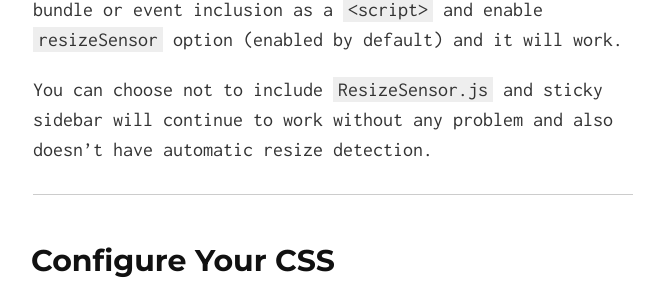
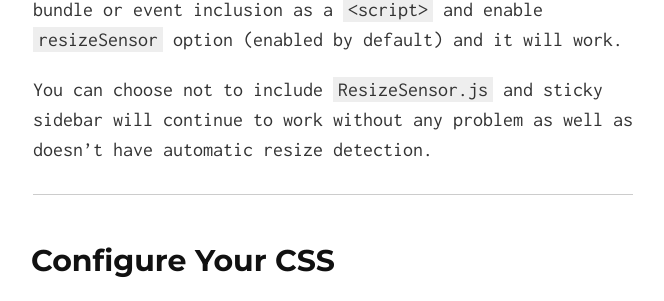
Before and after one commit to abouolia/sticky-sidebar, a Jekyll site: the page built from index.md, in a window 1280 px wide and 900 px high, scrolled down 4697 px. Shown: the part 181-482 px from the top of the window, without its empty margins (307-971 px from the left). Built offline with Jekyll 4.4.1, drawn with Linux system fonts in a browser that asks for light colours.

Commit message:
Update index.md

```diff
--- a/index.md
+++ b/index.md
@@ -154,7 +154,7 @@ Make sure to include ``jquery.sticky-sidebar.js`` script file after ``jquery.js`
 
 Integrate [ResizeSensor.js](https://github.com/marcj/css-element-queries/blob/master/src/ResizeSensor.js) into sticky sidebar to detect when sidebar or container is changed. To use resize sensor with this plugin just make sure to include [ResizeSensor.js](https://github.com/marcj/css-element-queries/blob/master/src/ResizeSensor.js) before `sticky-sidebar.js` code whether through module loader, bundle or event inclusion as a `<script>` and enable `resizeSensor` option (enabled by default) and it will work.
 
-You can choose not to include `ResizeSensor.js` and sticky sidebar will continue to work without any problem and also doesn’t have automatic resize detection.
+You can choose not to include `ResizeSensor.js` and sticky sidebar will continue to work without any problem as well as doesn’t have automatic resize detection.
 
 --------------------------
 
```
